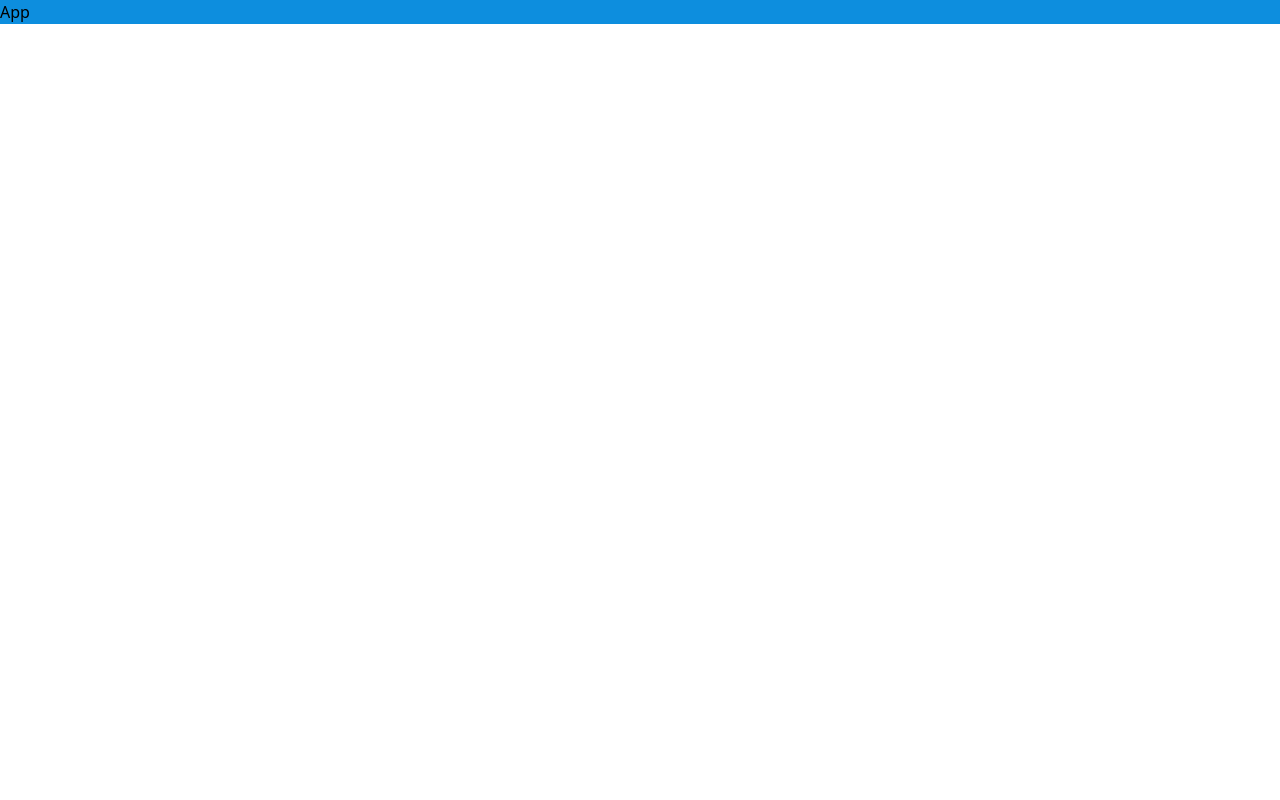
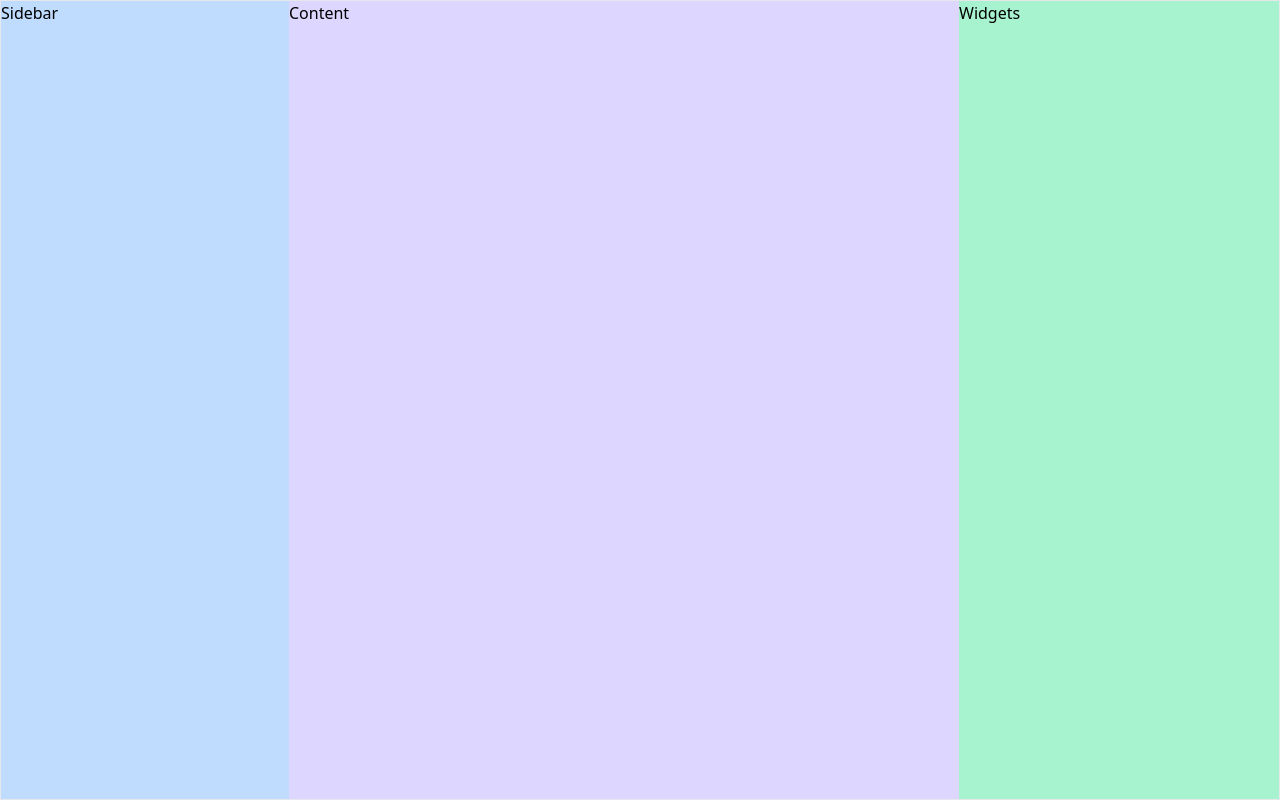
Before and after one commit to furkanarabul/react-twitter-clone, a React (Create React App) app: page / in a window 1280 px wide. Built offline with nearby package versions, Linux system fonts and the light colour scheme.

Commit message:
create layout components

```diff
--- a/src/App.js
+++ b/src/App.js
@@ -1,10 +1,17 @@
 import React from 'react'
+import Container from "./layout/Container"
+import Sidebar from "./layout/Sidebar"
+import Content from "./layout/Content"
+import Widgets from "./layout/Widgets"
+
 
 export const App = () => {
   return (
-    <div>
-      <h1 className="bg-primary-dark">App</h1>
-    </div>
+    <Container>
+      <Sidebar />
+      <Content />
+      <Widgets />
+    </Container>
   )
 }
 export default App;
--- /dev/null
+++ b/src/layout/Container.js
@@ -0,0 +1,11 @@
+import React from 'react'
+
+const Container = ({children}) => {
+    return (
+        <div className="flex border max-w-7xl min-h-screen mx-auto">
+            {children}
+        </div>
+    )
+}
+
+export default Container
--- /dev/null
+++ b/src/layout/Content.js
@@ -0,0 +1,11 @@
+import React from 'react'
+
+const Content = () => {
+    return (
+        <div className="bg-purple-200 flex-1">
+            <h1>Content</h1>
+        </div>
+    )
+}
+
+export default Content
--- /dev/null
+++ b/src/layout/Sidebar.js
@@ -0,0 +1,11 @@
+import React from 'react'
+
+const Sidebar = () => {
+    return (
+        <div className="w-72 bg-blue-200">
+            <h1>Sidebar</h1>
+        </div>
+    )
+}
+
+export default Sidebar
--- /dev/null
+++ b/src/layout/Widgets.js
@@ -0,0 +1,11 @@
+import React from 'react'
+
+const Widgets = () => {
+    return (
+        <div className="bg-green-200 w-80">
+            <h1>Widgets</h1>
+        </div>
+    )
+}
+
+export default Widgets
```
